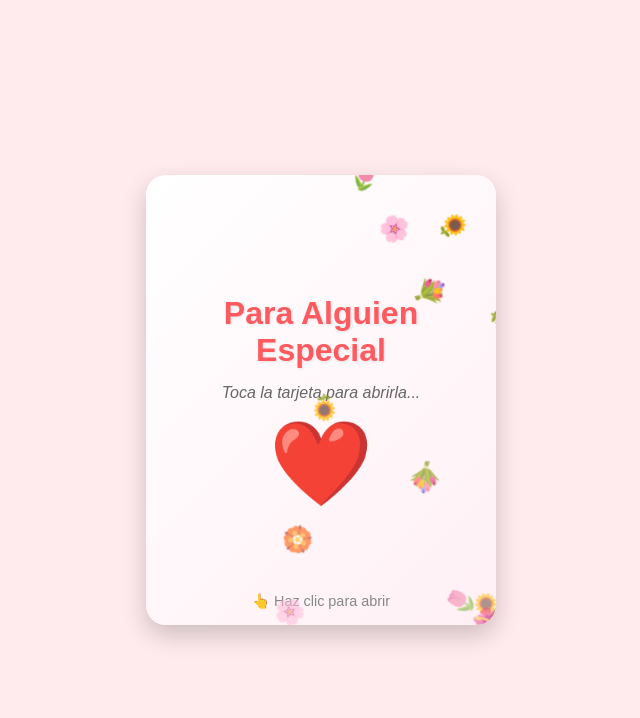
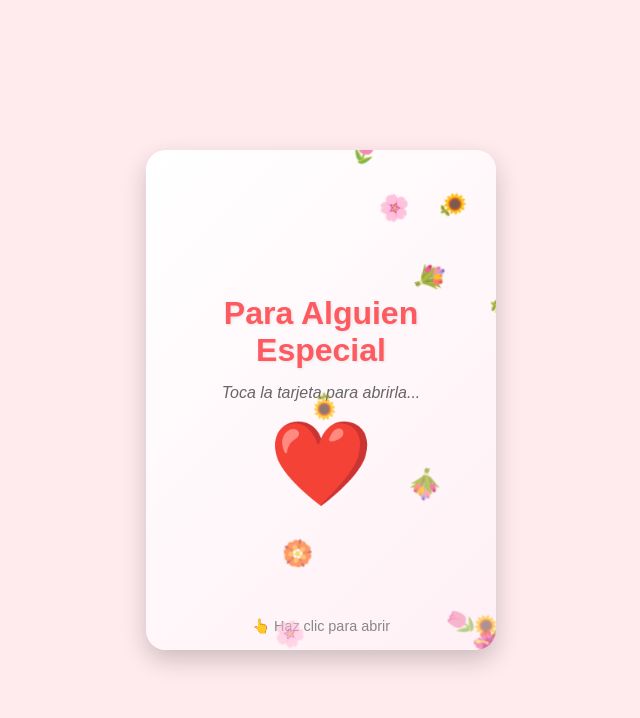
Before and after one commit to JesusSantiago2004/tarjeta-especial-emy, a plain HTML site: page index.html in a window 1280 px wide. Shown: the whole page, without its empty margins (319-959 px from the left). Drawn offline with Linux system fonts and the light colour scheme.

Commit message:
Update index.html

```diff
--- a/index.html
+++ b/index.html
@@ -24,7 +24,7 @@
             width: 100%;
             max-width: 350px;
             height: auto;
-            min-height: 450px;
+            min-height: 500px;
             aspect-ratio: 7/9;
             transition: transform 0.8s ease;
             transform-style: preserve-3d;
```
